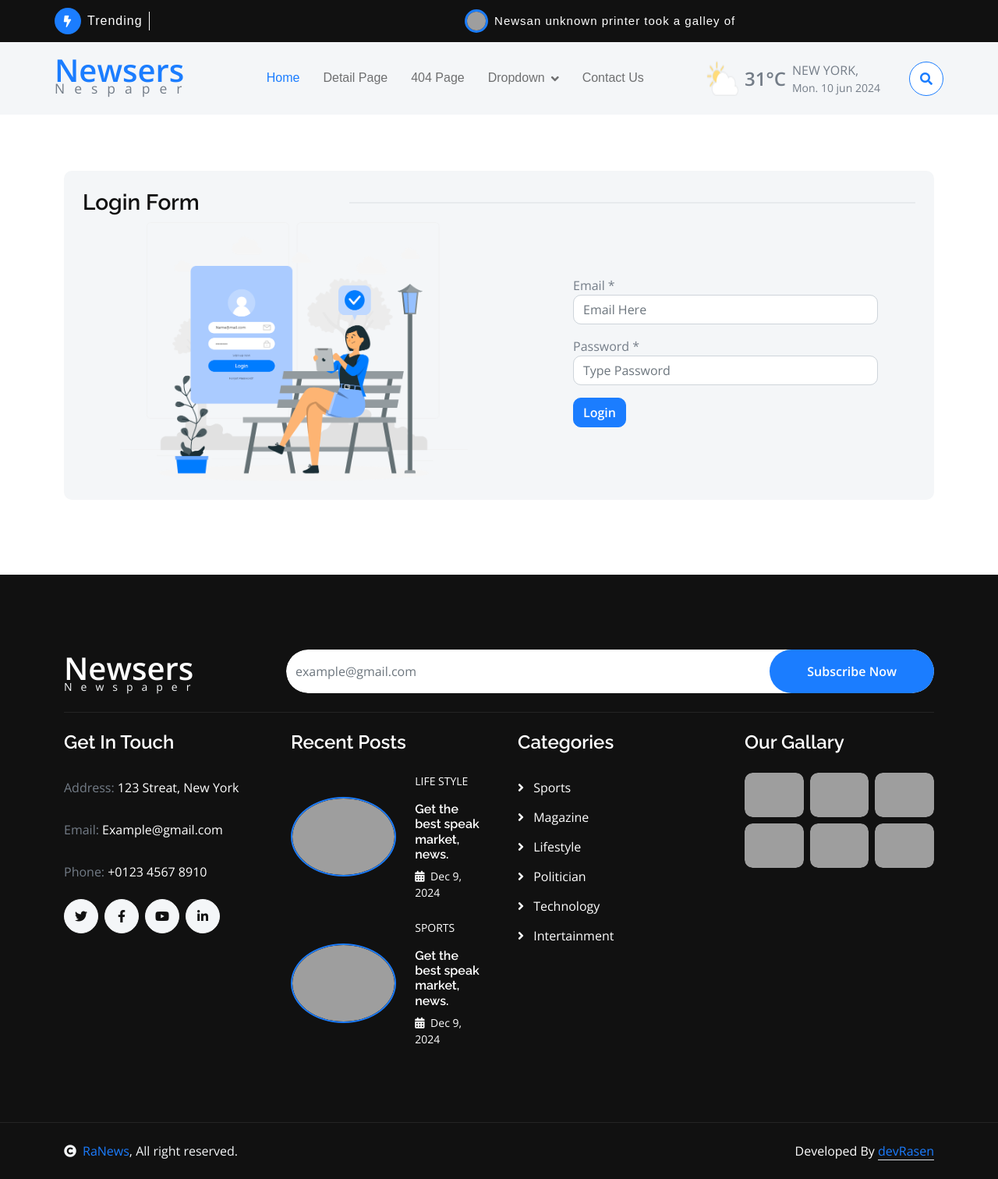
After one commit to MdRasen/RaNews_Using-PHP, a PHP site: page /views/public/login.php in a window 1280 px wide. The commit adds this page. Shown: the whole page at 78% size. Run offline with PHP 8.4, Linux system fonts and the light colour scheme; some libraries are stand-ins or nearby versions; grey boxes are pictures that could not be loaded.

Commit message:
User Login & Logout

```diff
--- a/RaNews/controllers/user-controller.php
+++ b/RaNews/controllers/user-controller.php
@@ -14,7 +14,7 @@ if (isset($_POST['saveUserBtn'])) {
     $u_status = validate($_POST['u_status']);
 
     // Get user by email
-    $checkUser = getByEmail($email);
+    $checkUser = userByEmail($email);
     if (mysqli_num_rows($checkUser) > 0) {
         jsonResponse(403, "error", 'Email already exist, Please try another!');
     } else {
--- a/RaNews/models/model.php
+++ b/RaNews/models/model.php
@@ -2,6 +2,7 @@
 session_start();
 // Add all the required models
 require 'user-model.php';
+require 'public-model.php';
 
 // Input field validation
 function validate($inputData)
--- a/RaNews/models/user-model.php
+++ b/RaNews/models/user-model.php
@@ -2,7 +2,7 @@
 // Add all the required functions for user-model
 
 // Get user by email address
-function getByEmail($email)
+function userByEmail($email)
 {
     global $conn;
     $email = validate($email);
--- a/RaNews/views/admin/dashboard.php
+++ b/RaNews/views/admin/dashboard.php
@@ -12,6 +12,9 @@ include('../includes/admin/topbar.php');
         <a href="#" class="d-none d-sm-inline-block btn btn-sm btn-primary shadow-sm"><i class="fas fa-download fa-sm text-white-50"></i> Generate Report</a>
     </div>
     <!-- Content Row -->
+    <!-- Alert message start -->
+    <?php alertMessage(); ?>
+    <!-- Alert message end -->
 </div>
 <!-- /.container-fluid -->
 
--- a/RaNews/views/includes/admin/topbar.php
+++ b/RaNews/views/includes/admin/topbar.php
@@ -155,8 +155,8 @@
         <!-- Nav Item - User Information -->
         <li class="nav-item dropdown no-arrow">
             <a class="nav-link dropdown-toggle" href="#" id="userDropdown" role="button" data-toggle="dropdown" aria-haspopup="true" aria-expanded="false">
-                <span class="mr-2 d-none d-lg-inline text-gray-600 small">Douglas McGee</span>
-                <img class="img-profile rounded-circle" src="https://source.unsplash.com/Mv9hjnEUHR4/60x60">
+                <span class="mr-2 d-none d-lg-inline text-gray-600 small"><?= ($_SESSION['loggedInUser']['name']) ?></span>
+                <img class="img-profile rounded-circle" src="../../<?= $_SESSION['loggedInUser']['image'] == true ? $_SESSION['loggedInUser']['image'] : 'assets/admin/img/no-photo.jpg' ?>">
             </a>
             <!-- Dropdown - User Information -->
             <div class="dropdown-menu dropdown-menu-right shadow animated--grow-in" aria-labelledby="userDropdown">
@@ -199,7 +199,7 @@
             <div class="modal-body">Select "Logout" below if you are ready to end your current session.</div>
             <div class="modal-footer">
                 <button class="btn btn-secondary" type="button" data-dismiss="modal">Cancel</button>
-                <a class="btn btn-primary" href="../../controllers/user-controller.php?logout=true">Logout</a>
+                <a class="btn btn-primary" href="../../controllers/public-controller.php?logout=true">Logout</a>
             </div>
         </div>
     </div>
--- a/RaNews/views/includes/public/header.php
+++ b/RaNews/views/includes/public/header.php
@@ -1,3 +1,7 @@
+<?php
+session_start();
+?>
+
 <!DOCTYPE html>
 <html lang="en">
 
--- /dev/null
+++ b/RaNews/views/public/login.php
@@ -0,0 +1,66 @@
+<?php
+include '../includes/public/header.php';
+?>
+
+<!-- Main Post Section Start -->
+<div class="container-fluid py-5">
+    <div class="container py-5">
+        <div class="row g-4">
+            <div class="col-lg-12 col-xl-12 mt-0">
+                <div class="bg-light p-4 rounded">
+                    <div class="news-2">
+                        <h3 class="">Login Form</h3>
+                    </div>
+                    <div class="row px-5 align-items-center">
+                        <div class="col-md-7">
+                            <div class="rounded overflow-hidden">
+                                <img src="../../assets/public/img/login-side.png" class="img-fluid" style="width: 80%;" alt="">
+                            </div>
+                        </div>
+                        <div class="col-md-5">
+                            <div class="d-flex flex-column">
+                                <form action="../../controllers/public-controller.php" method="POST">
+                                    <div class="row">
+                                        <div class="col-md-12 mb-3">
+                                            <label for="email">Email *</label>
+                                            <input type="email" name="email" class="form-control" placeholder="Email Here" required>
+                                        </div>
+                                    </div>
+                                    <div class="row">
+                                        <div class="col-md-12 mb-3">
+                                            <label for="password">Password *</label>
+                                            <input type="password" name="password" class="form-control" placeholder="Type Password" required>
+                                        </div>
+                                    </div>
+                                    <div class="row">
+                                        <div class="col-md-12">
+                                            <button type="submit" name="loginBtn" class="btn btn-primary text-white">Login</button>
+                                        </div>
+                                    </div>
+                                    <!-- Alert message start -->
+                                    <?php
+                                    if (isset($_SESSION['status'])) {
+                                    ?>
+                                        <div class="alert alert-warning alert-dismissible fade show mt-2" role="alert">
+                                            <strong>Holy guacamole!</strong> <?= $_SESSION['status'] ?>
+                                            <button type="button" class="btn-close" data-bs-dismiss="alert" aria-label="Close"></button>
+                                        </div>
+                                    <?php
+                                        unset($_SESSION['status']);
+                                    }
+                                    ?>
+                                    <!-- Alert message end -->
+                                </form>
+                            </div>
+                        </div>
+                    </div>
+                </div>
+            </div>
+        </div>
+    </div>
+</div>
+<!-- Main Post Section End -->
+
+<?php
+include '../includes/public/footer.php';
+?>
```
Also changed, not shown: RaNews/controllers/public-controller.php (added, +47 -0 lines), RaNews/assets/public/img/login-side.png (added), RaNews/assets/public/img/no-photo.jpg (added), RaNews/models/public-model.php (added).
